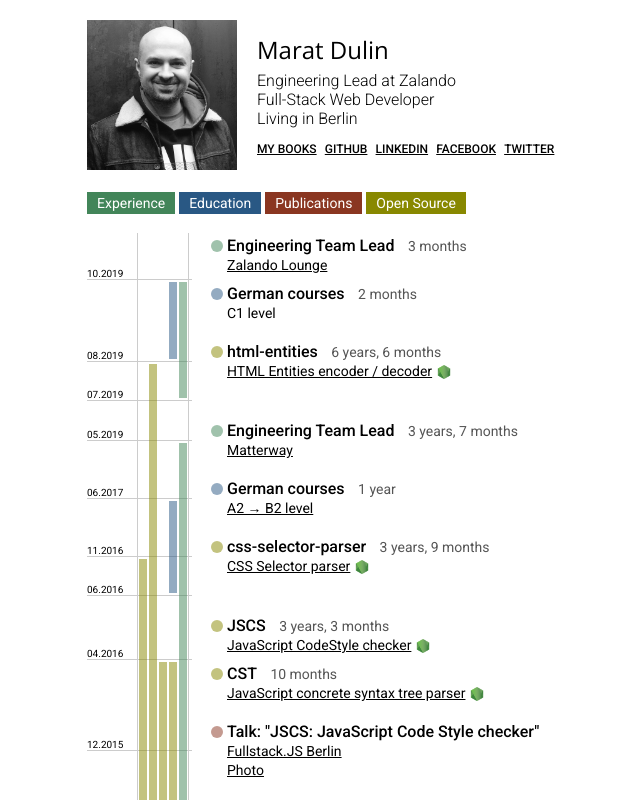
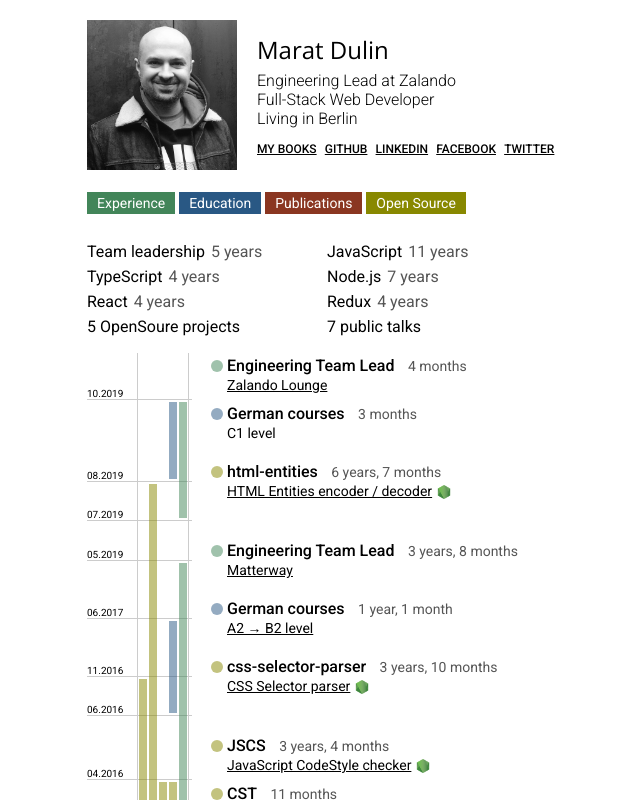
Before and after one commit to mdevils/mdevils, a React (Create React App) app: page / in a window 1280 px wide. Shown: the top 800 px of the page, without its empty margins (3-643 px from the left). Built offline with nearby package versions, Linux system fonts and the light colour scheme.

Commit message:
Timeline summary.

```diff
--- a/src/data/timeline.ts
+++ b/src/data/timeline.ts
@@ -10,7 +10,7 @@ export type TimelineItemSource = {
   text?: string;
   language?: 'RUS';
   icon?: 'npm';
-  programmingLanguages?: string[];
+  work?: string[];
   software?: string[];
   importance?: number;
 }
@@ -23,6 +23,15 @@ const date = new Date();
 const pad = (n: number) => n < 10 ? '0' + n : `${n}`;
 const now = date.getFullYear() + '-' + pad(date.getMonth() + 1);
 
+export const showWorkInTimeline: {[key: string]: boolean} = {
+  'Team leadership': true,
+  'JavaScript': true,
+  'TypeScript': true,
+  'Node.js': true,
+  'React': true,
+  'Redux': true
+};
+
 export const timeline: TimelineItem[] = ([
   {
     type: 'work',
@@ -31,7 +40,7 @@ export const timeline: TimelineItem[] = ([
     link: 'https://life.ru/',
     from: '2004-09',
     to: '2004-12',
-    programmingLanguages: ['C#', 'SQL'],
+    work: ['C#', 'SQL'],
     software: ['WinForms']
   },
   {
@@ -40,7 +49,7 @@ export const timeline: TimelineItem[] = ([
     text: 'Allatravels',
     from: '2005-11',
     to: '2008-01',
-    programmingLanguages: ['C#', 'SQL'],
+    work: ['C#', 'SQL'],
     software: ['ASP.NET']
   },
   {
@@ -49,7 +58,7 @@ export const timeline: TimelineItem[] = ([
     text: 'Alezar',
     from: '2006-01',
     to: '2006-07',
-    programmingLanguages: ['PHP', 'SQL']
+    work: ['PHP', 'SQL']
   },
   {
     type: 'work',
@@ -57,7 +66,7 @@ export const timeline: TimelineItem[] = ([
     text: 'ILEAD',
     from: '2007-09',
     to: '2008-01',
-    programmingLanguages: ['C#', 'PHP', 'JavaScript', 'SQL'],
+    work: ['C#', 'PHP', 'JavaScript', 'SQL'],
     software: ['ASP.NET']
   },
   {
@@ -67,7 +76,7 @@ export const timeline: TimelineItem[] = ([
     link: 'http://npoanna.ru/',
     from: '2005-07',
     to: '2008-02',
-    programmingLanguages: ['C#', 'JavaScript'],
+    work: ['C#'],
     software: ['ASP.NET']
   },
   {
@@ -77,7 +86,7 @@ export const timeline: TimelineItem[] = ([
     link: 'https://habr.com/',
     from: '2008-06',
     to: '2008-11',
-    programmingLanguages: ['JavaScript'],
+    work: ['JavaScript'],
     software: ['jQuery']
   },
   {
@@ -87,7 +96,7 @@ export const timeline: TimelineItem[] = ([
     link: 'https://yandex.com/maps',
     from: '2008-12',
     to: '2011-02',
-    programmingLanguages: ['JavaScript'],
+    work: ['JavaScript'],
     software: ['jQuery']
   },
   {
@@ -97,7 +106,7 @@ export const timeline: TimelineItem[] = ([
     link: 'https://www.gurnick.edu/',
     from: '2011-02',
     to: '2012-09',
-    programmingLanguages: ['PHP', 'JavaScript', 'SQL'],
+    work: ['PHP', 'JavaScript', 'SQL'],
     software: ['jQuery']
   },
   {
@@ -107,8 +116,7 @@ export const timeline: TimelineItem[] = ([
     link: 'https://yandex.com/maps',
     from: '2012-09',
     to: '2014-03',
-    programmingLanguages: ['JavaScript'],
-    software: ['BEM', 'Node.js']
+    work: ['JavaScript', 'BEM', 'Node.js']
   },
   {
     type: 'work',
@@ -117,8 +125,7 @@ export const timeline: TimelineItem[] = ([
     link: 'https://yandex.com/maps',
     from: '2014-03',
     to: '2015-03',
-    programmingLanguages: ['JavaScript'],
-    software: ['BEM', 'Node.js']
+    work: ['Team leadership', 'JavaScript', 'BEM', 'Node.js']
   },
   {
     type: 'work',
@@ -127,8 +134,7 @@ export const timeline: TimelineItem[] = ([
     link: 'https://matterway.io/',
     from: '2015-04',
     to: '2015-10',
-    programmingLanguages: ['JavaScript'],
-    software: ['Node.js', 'React', 'Redux']
+    work: ['JavaScript', 'Node.js', 'React', 'Redux']
   },
   {
     type: 'work',
@@ -137,8 +143,7 @@ export const timeline: TimelineItem[] = ([
     link: 'https://matterway.io/',
     from: '2015-10',
     to: '2019-05',
-    programmingLanguages: ['JavaScript', 'TypeScript'],
-    software: ['Node.js', 'React', 'Redux']
+    work: ['Team leadership', 'JavaScript', 'TypeScript', 'Node.js', 'React', 'Redux']
   },
   {
     type: 'work',
@@ -147,8 +152,7 @@ export const timeline: TimelineItem[] = ([
     link: 'https://www.zalando-lounge.com/',
     from: '2019-07',
     to: now,
-    programmingLanguages: ['JavaScript', 'TypeScript'],
-    software: ['Node.js', 'React', 'Redux']
+    work: ['Team leadership', 'JavaScript', 'TypeScript', 'Node.js', 'React', 'Redux']
   },
   {
     type: 'education',
@@ -162,10 +166,7 @@ export const timeline: TimelineItem[] = ([
     text: 'Plekhanov Russian University of Economics',
     link: 'https://www.rea.ru/en/Pages/default.aspx',
     from: '2004-09',
-    to: '2009-06',
-    programmingLanguages: [
-      'C', 'HTML', 'CSS', 'JS', 'VB'
-    ]
+    to: '2009-06'
   },
   {
     type: 'education',
--- a/src/partials/timeline/format-duration.ts
+++ b/src/partials/timeline/format-duration.ts
@@ -1,6 +1,14 @@
+function pad(num: number): string {
+  return num < 10 ? `0${num}` : `${num}`;
+}
+
 function dateToMonths(date: string): number {
   const [year, month] = date.split('-').map((s) => parseInt(s, 10));
   return year * 12 + month;
+}
+
+function monthsToDate(months: number): string {
+  return `${Math.floor(months / 12)}-${pad(months % 12)}`;
 }
 
 function inflect(num: number, singular: string, plural: string) {
@@ -10,16 +18,29 @@ function inflect(num: number, singular: string, plural: string) {
   return plural;
 }
 
-export function formatDuration(from: string, to: string) {
-  let distance = dateToMonths(to) - dateToMonths(from);
+export function getDurationInMonths(from: string, to: string) {
+  return dateToMonths(to) - dateToMonths(from) + 1;
+}
+
+export function getMonthsFromRange(from: string, to: string): string[] {
+  const result: string[] = [];
+  const fromMonths = dateToMonths(from);
+  const toMonths = dateToMonths(to);
+  for (let i = fromMonths; i <= toMonths; i++) {
+    result.push(monthsToDate(i));
+  }
+  return result;
+}
+
+export function formatDuration(duration: number, includeMonths = true) {
   let result: string[] = [];
-  if (distance >= 12) {
-    const years = Math.floor(distance / 12);
+  if (duration >= 12) {
+    const years = Math.floor(duration / 12);
     result.push(`${years} ${inflect(years, 'year', 'years')}`);
-    distance = distance % 12;
+    duration = duration % 12;
   }
-  if (distance > 0) {
-    result.push(`${distance} ${inflect(distance, 'month', 'months')}`);
+  if (duration > 0 && includeMonths) {
+    result.push(`${duration} ${inflect(duration, 'month', 'months')}`);
   }
   return result.join(', ');
 }
--- a/src/partials/timeline/index.tsx
+++ b/src/partials/timeline/index.tsx
@@ -10,6 +10,7 @@ import {getTimelineIndex} from './get-timeline-index';
 import {getTimelineLaned} from './get-timeline-laned';
 import {TimelineLanes} from './timeline-lanes';
 import {TimelineItems} from './timeline-items';
+import {TimelineSummary} from './timeline-summary';
 
 const filterTimeline = memoizeOne((timeline: TimelineItem[], filter: Filter) => {
   return timeline.filter(({type}) => filter[type]);
@@ -23,6 +24,7 @@ export function Timeline({timeline}: {timeline: TimelineItem[]}) {
     openSource: true
   });
 
+  let filteredTimeline = filterTimeline(timeline, filterStatuses);
   return (
     <>
       <Filters
@@ -31,7 +33,10 @@ export function Timeline({timeline}: {timeline: TimelineItem[]}) {
         statuses={filterStatuses}
         onStatusesChange={setStatuses as any}
       />
-      <TimelineContents timeline={filterTimeline(timeline, filterStatuses)} />
+      <TimelineSummary
+        timeline={filteredTimeline}
+      />
+      <TimelineContents timeline={filteredTimeline} />
     </>
   )
 }
--- a/src/partials/timeline/timeline-items/index.tsx
+++ b/src/partials/timeline/timeline-items/index.tsx
@@ -2,7 +2,7 @@ import {useCallback} from 'react';
 import * as React from 'react';
 import styled from 'styled-components';
 import {filterColors, timelineBarSpacer, timelineGridLineColor, TimelineItemLaned, TimelineItemType} from '../const';
-import {formatDuration} from '../format-duration';
+import {formatDuration, getDurationInMonths} from '../format-duration';
 import {TimelineItemsByEndDate} from '../get-timeline-index';
 import npmIcon from './npm.png';
 
@@ -110,7 +110,7 @@ function Item({
   const duration = from !== to ? (
     <ItemDuration type={type}>
       {' '}
-      {formatDuration(from, to)}
+      {formatDuration(getDurationInMonths(from, to))}
     </ItemDuration>
   ): null;
 
--- /dev/null
+++ b/src/partials/timeline/timeline-summary/index.tsx
@@ -0,0 +1,85 @@
+import memoizeOne from 'memoize-one';
+import * as React from 'react';
+import styled from 'styled-components';
+import {showWorkInTimeline, TimelineItem} from '../../../data/timeline';
+import {formatDuration, getMonthsFromRange} from '../format-duration';
+
+type ExperienceByMonth = {[key: string]: {[key: string]: boolean}};
+type ExperienceInMonths = {[key: string]: number};
+
+const collectWorkExperience = memoizeOne((timeline: TimelineItem[]) => {
+  const resultByMonth: ExperienceByMonth = {};
+  for (let {work, from, to} of timeline.concat().reverse()) {
+    if (work && from) {
+      for (let area of work) {
+        if (showWorkInTimeline[area]) {
+          for (let date of getMonthsFromRange(from, to)) {
+            resultByMonth[area] = (resultByMonth[area] || {});
+            resultByMonth[area][date] = true;
+          }
+        }
+      }
+    }
+  }
+  const result: ExperienceInMonths = {};
+  for (let area of Object.keys(resultByMonth)) {
+    result[area] = Object.keys(resultByMonth[area]).length;
+  }
+  return result;
+});
+
+const collectPublicEvents = memoizeOne((timeline: TimelineItem[]) => {
+  return timeline.filter(({type}) => type === 'public').length;
+});
+
+const collectOpenSource = memoizeOne((timeline: TimelineItem[]) => {
+  return timeline.filter(({type}) => type === 'openSource').length;
+});
+
+const TimelineSummaryWrapper = styled.ul`
+  list-style: none;
+  margin: 20px 0;
+  padding: 0;
+  display: flex;
+  flex-direction: row;
+  flex-wrap: wrap;
+  max-width: 480px;
+`;
+const TimelineSymmaryItem = styled.li`
+  flex: 0 0 50%;
+  min-width: 240px;
+  font-size: 16px;
+  margin-top: 6px;
+`;
+const TimelineSymmaryItemTerm = styled.span`
+  margin-right: 6px;
+`;
+const TimelineSymmaryItemValue = styled.span`
+  color: #555;
+`;
+
+export function TimelineSummary({timeline}: {timeline: TimelineItem[]}) {
+  const experience = collectWorkExperience(timeline);
+  const publicEvents = collectPublicEvents(timeline);
+  const openSource = collectOpenSource(timeline);
+  return (
+    <TimelineSummaryWrapper>
+      {Object.keys(experience).map((key) => (
+        <TimelineSymmaryItem key={key}>
+          <TimelineSymmaryItemTerm>{key}</TimelineSymmaryItemTerm>
+          <TimelineSymmaryItemValue>{formatDuration(experience[key], false)}</TimelineSymmaryItemValue>
+        </TimelineSymmaryItem>
+      ))}
+      {openSource > 0 && (
+        <TimelineSymmaryItem key={'openSource'}>
+          <TimelineSymmaryItemTerm>{openSource} OpenSoure projects</TimelineSymmaryItemTerm>
+        </TimelineSymmaryItem>
+      )}
+      {publicEvents > 0 && (
+        <TimelineSymmaryItem key={'public'}>
+          <TimelineSymmaryItemTerm>{publicEvents} public talks</TimelineSymmaryItemTerm>
+        </TimelineSymmaryItem>
+      )}
+    </TimelineSummaryWrapper>
+  );
+}
```
